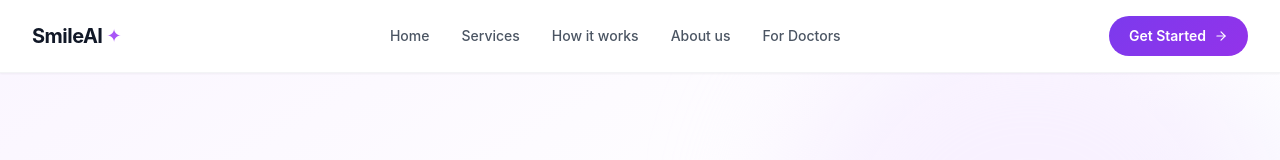
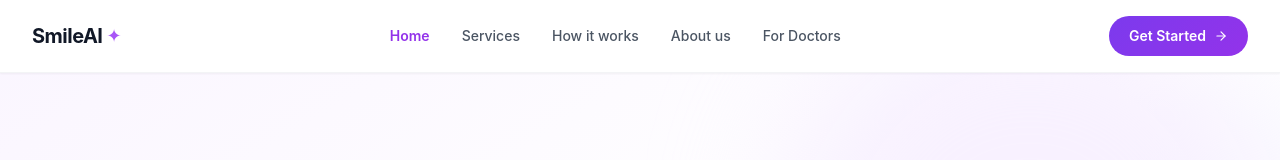
Before and after one commit to AntonWeel/luxury-ai-orthodontics, a React (Vite) app: page / in a window 1280 px wide. Shown: the top 160 px of the page. Built offline with nearby package versions, Linux system fonts and the light colour scheme.

Commit message:
feat: добавлена подсветка активного пункта

```diff
--- a/src/pages/Index.tsx
+++ b/src/pages/Index.tsx
@@ -1,4 +1,4 @@
-import { useState, useRef, useCallback } from "react";
+import { useState, useRef, useCallback, useEffect } from "react";
 import Icon from "@/components/ui/icon";
 
 const BEFORE_AFTER_IMG = "https://cdn.poehali.dev/projects/060ab8bb-33c9-47ff-9e89-6eeb19f67845/files/9553bf85-ffd0-4d15-ba67-ea474e306a50.jpg";
@@ -62,6 +62,33 @@ export default function Index() {
   const [analysisDone, setAnalysisDone] = useState(false);
   const [analysisProgress, setAnalysisProgress] = useState(0);
   const [dragOver, setDragOver] = useState(false);
+
+  const [activeSection, setActiveSection] = useState("home");
+
+  const navItems = [
+    { label: "Home", id: "home" },
+    { label: "Services", id: "preview" },
+    { label: "How it works", id: "how" },
+    { label: "About us", id: "reviews" },
+    { label: "For Doctors", id: "doctors" },
+  ];
+
+  useEffect(() => {
+    const sectionIds = navItems.map((i) => i.id);
+    const observer = new IntersectionObserver(
+      (entries) => {
+        entries.forEach((entry) => {
+          if (entry.isIntersecting) setActiveSection(entry.target.id);
+        });
+      },
+      { rootMargin: "-40% 0px -55% 0px" }
+    );
+    sectionIds.forEach((id) => {
+      const el = document.getElementById(id);
+      if (el) observer.observe(el);
+    });
+    return () => observer.disconnect();
+  }, []);
 
   const scrollTo = (id: string) => {
     document.getElementById(id)?.scrollIntoView({ behavior: "smooth" });
@@ -127,17 +154,15 @@ export default function Index() {
           <span className="text-purple-500 text-lg">✦</span>
         </div>
         <div className="hidden md:flex items-center gap-8">
-          {[
-            { label: "Home", id: "home" },
-            { label: "Services", id: "preview" },
-            { label: "How it works", id: "how" },
-            { label: "About us", id: "reviews" },
-            { label: "For Doctors", id: "doctors" },
-          ].map((item) => (
+          {navItems.map((item) => (
             <button
               key={item.label}
               onClick={() => scrollTo(item.id)}
-              className="text-gray-600 hover:text-purple-600 text-sm transition-colors font-medium"
+              className={`text-sm transition-colors font-medium ${
+                activeSection === item.id
+                  ? "text-purple-600 font-semibold"
+                  : "text-gray-600 hover:text-purple-600"
+              }`}
             >
               {item.label}
             </button>
```
